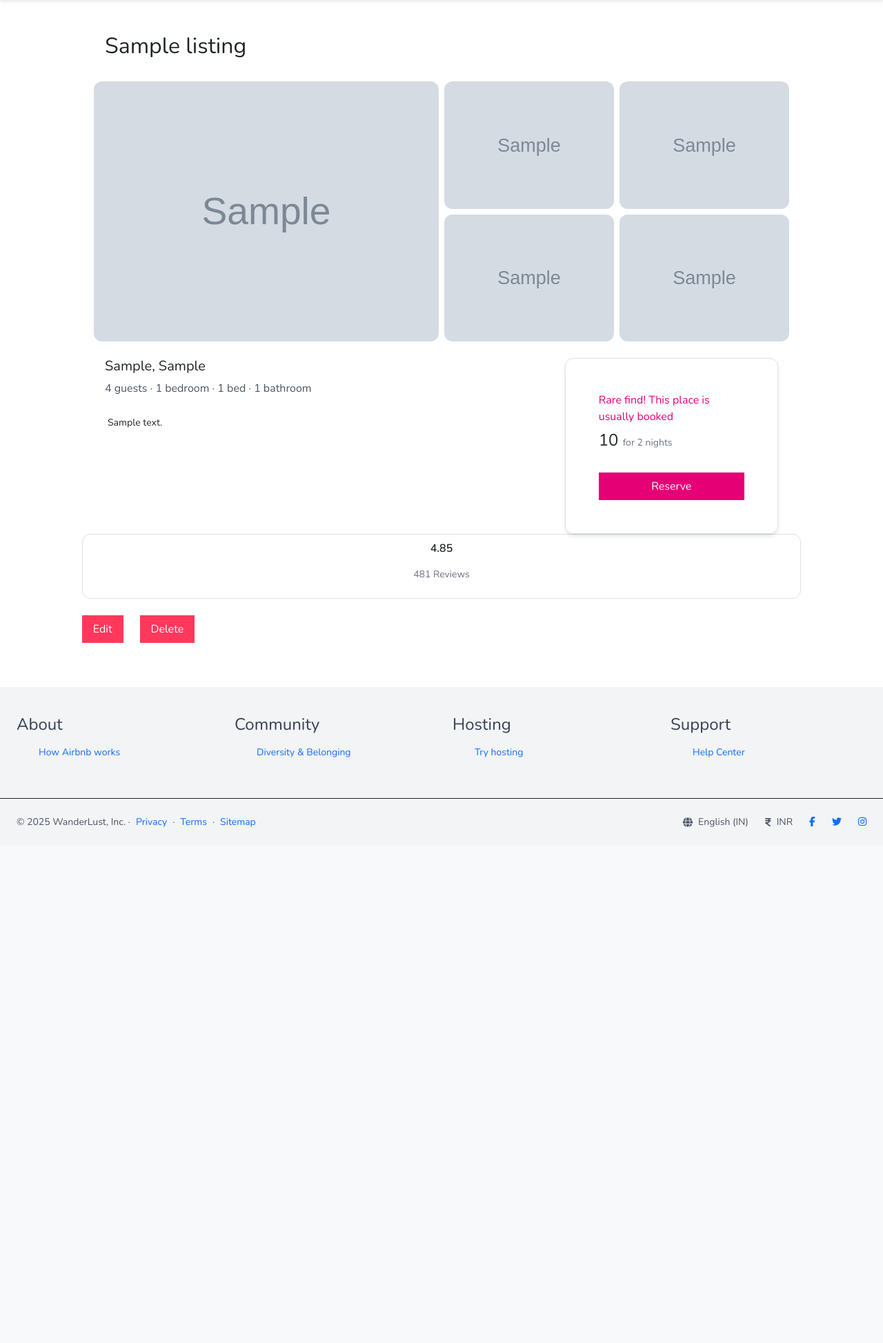
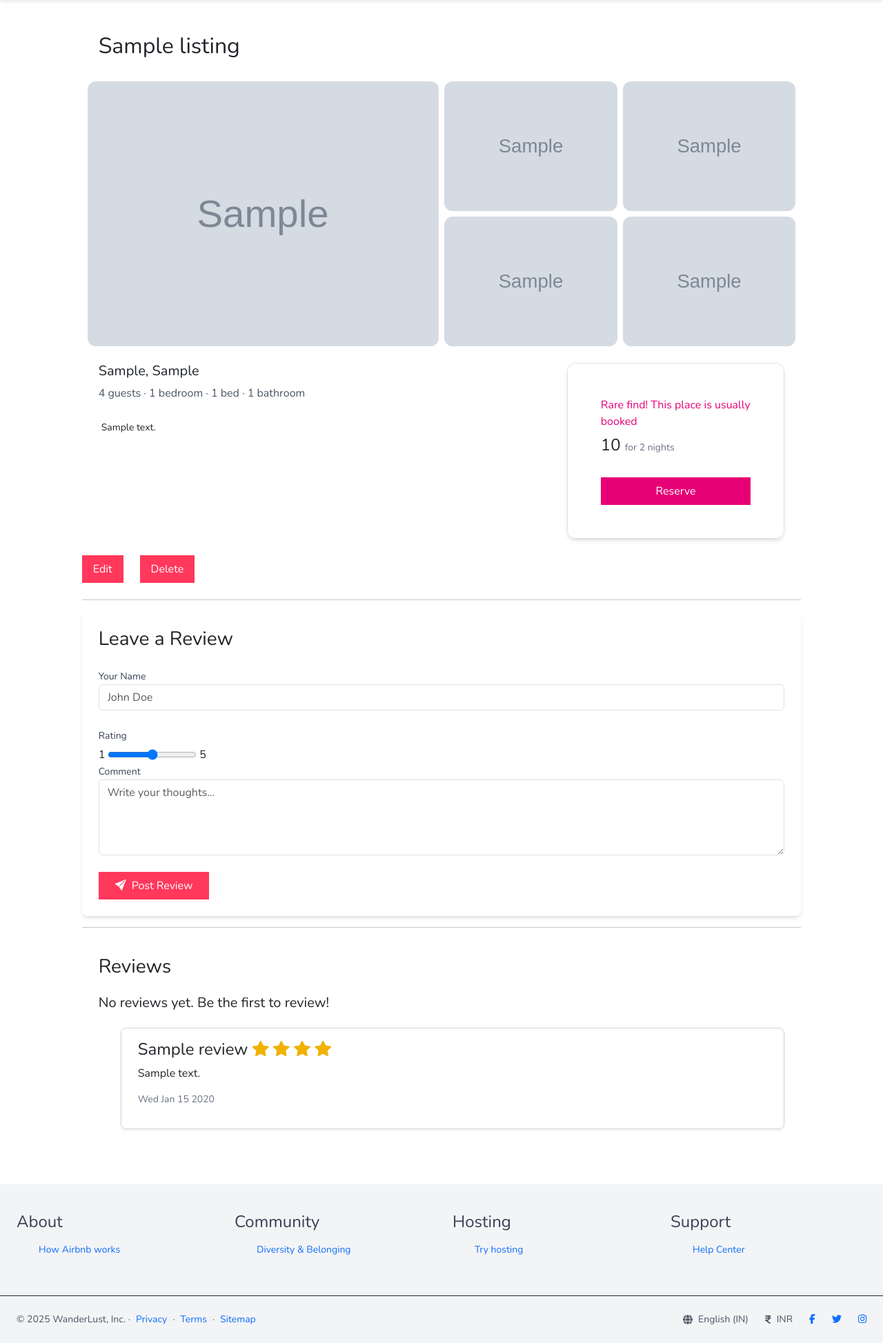
Before and after one commit to Amardeep-K/Air-bnb-Clone, a Node server app: page /600000000000000000000001 in a window 1280 px wide. Shown: the part 80-2027 px from the top of the page at 69% size. Before the commit the page ends 1279 px from the top, so only its background shows below. Run offline with Node 20, Linux system fonts and the light colour scheme; tables that the repository leaves empty hold one stand-in row (values such as "Sample post"); grey boxes marked "Sample" are stand-in pictures; some libraries are stand-ins or nearby versions.

Commit message:
Reviews added

```diff
--- a/server/models/listing.model.js
+++ b/server/models/listing.model.js
@@ -1,4 +1,3 @@
-import { countReset } from "console";
 import mongoose, { set } from "mongoose";
  const listingSchema = new mongoose.Schema({
 title:{
@@ -29,6 +28,11 @@ image:
 country:{
     type: String,
     required: true
-}
+},
+reviews:[{
+    type: mongoose.Schema.Types.ObjectId,
+    ref: "Review"
+
+}],
  });
     export const Listing = mongoose.model("Listing", listingSchema);
--- /dev/null
+++ b/server/public/js/reviews.js
@@ -0,0 +1,17 @@
+const stars = document.querySelectorAll(".bi-star-fill");
+const ratingInput = document.getElementById("reviewRating");
+
+stars.forEach((star) => {
+  star.addEventListener("click", () => {
+    const value = star.getAttribute("data-value");
+    ratingInput.value = value;
+
+    stars.forEach(s => {
+      if (s.getAttribute("data-value") <= value) {
+        s.classList.add("text-yellow-500");
+      } else {
+        s.classList.remove("text-yellow-500");
+      }
+    });
+  });
+});
--- a/server/routes/listing.route.js
+++ b/server/routes/listing.route.js
@@ -1,7 +1,9 @@
 import express from "express";
+import mongoose from "mongoose";
 import { Listing } from "../models/listing.model.js";
 import { wrapAsync } from "../utils/wrapAsync.js";
-import { validationMiddleware } from "../middlewares/validate.js";
+import { validationListingMiddleware ,validationReviewMiddleware } from "../middlewares/validate.js";
+import { Review } from "../models/review.model.js";
 
 export const listingRouter = express.Router();
  listingRouter.get("/", async (req, res) => {
@@ -19,29 +21,35 @@ export const listingRouter = express.Router();
  }));
  // Show details of a specific listing
  listingRouter.get("/:id", async (req, res) => {
-    const {id} = req.params;
-    const listing = await Listing.findById(id);
+
+   const listing = await Listing.findById(req.params.id).populate("reviews").exec();
+
+  if (!listing) {
+    return res.status(404).send("Listing not found");
+  }
+
    res.render("listings/show.ejs", {listing});
 
 
  });
  // Create a route to handle form submission
-  listingRouter.post("/", validationMiddleware, wrapAsync(async (req, res) => {
+   listingRouter.post("/create",validationListingMiddleware, wrapAsync(async (req, res) => {
+      const { listing } = req.body;
+      console.log("Received request");
 
-   const { title, description, price, location, imageUrl, country } = req.body;
-    const newlisting = new Listing({
-        title,
-        description,
-        price,
-        location
-        ,imageUrl,
-        country
-      });
-       newlisting.save();
-    res.redirect("/");
+      // Spread the fields from the nested listing object
+      const newListing = new Listing({ ...listing });
+      console.log("Received request 2");
 
+      // Await saving to DB
+      await newListing.save();
+      console.log("Received request 3");
 
- }));
+      // Redirect back to homepage after successful save
+
+      res.redirect("/");
+   })
+   );
 
     // Render form to edit an existing listing
  listingRouter.get("/:id/edit", async (req, res) => {
@@ -53,7 +61,7 @@ export const listingRouter = express.Router();
  });
 
 // Route to handle the update form submission
- listingRouter.get("/:id", async (req, res) => {
+ listingRouter.put("/:id", async (req, res) => {
     const {id} = req.params;
     await Listing.findByIdAndUpdate(id , {...req.body.listing});
    res.redirect(`/${id}`);
@@ -66,3 +74,18 @@ listingRouter.delete("/:id", async (req, res) => {
     await Listing.findByIdAndDelete(id);
    res.redirect("/");
 });
+
+
+
+// Reviews routes
+listingRouter.post("/:id/reviews", validationReviewMiddleware, wrapAsync(async (req, res) => {
+      const { id } = req.params;
+      const listing = await Listing.findById(id);
+      const newReview = new Review(req.body.review);
+      await newReview.save();
+      listing.reviews.push(newReview);
+     await listing.save();
+      console.log("added successfully");
+
+      res.redirect(`/${id}`);
+}));
--- a/server/validations/listingValidation.js
+++ b/server/validations/listingValidation.js
@@ -9,7 +9,7 @@ const listingValidation = Joi.object({
   country: Joi.string().required(),
   image: Joi.object({
     filename: Joi.string().allow(null, ""),
-    url: Joi.string().uri().allow(null, ""),
+    url: Joi.string().allow(null, ""),
   })
 
   }).required()
--- a/server/views/layouts/boilerplate.ejs
+++ b/server/views/layouts/boilerplate.ejs
@@ -6,6 +6,8 @@
     <title>WanderLust</title>
     <link rel="icon" type="image/x-icon" href="/images/logo.svg">
     <link rel="stylesheet" href="/css/layout.css">
+    <link rel="stylesheet" href="https://cdn.jsdelivr.net/npm/bootstrap-icons@1.11.1/font/bootstrap-icons.css">
+
     <link href="https://fonts.googleapis.com/css2?family=Nunito:wght@400;600;700&display=swap" rel="stylesheet">
   <link href="https://fonts.googleapis.com/css2?family=Poppins:wght@300;400;500;600;700&display=swap" rel="stylesheet">
 <link href="https://cdn.jsdelivr.net/npm/bootstrap@5.3.2/dist/css/bootstrap.min.css" rel="stylesheet">
--- a/server/views/listings/edit.ejs
+++ b/server/views/listings/edit.ejs
@@ -15,7 +15,7 @@
       Invalid Input
     </div>
       <label for="image">Image URL</label>
-      <input type="text" id="image" name="listing[image]" value="<%= listing.image.url %>" placeholder="https://example.com/image.jpg" required>
+      <input type="text" id="image" name="listing[image][url]" value="<%= listing.image.url %>" placeholder="https://example.com/image.jpg" required>
       <div class="invalid-feedback">
       Invalid Input
     </div>
--- a/server/views/listings/show.ejs
+++ b/server/views/listings/show.ejs
@@ -2,12 +2,12 @@
 
 
   <!-- Title -->
-  <div class="max-w-5xl mx-auto px-4 py-6">
+  <div class="max-w-full mx-auto px-4 py-6">
     <h2 class="text-2xl font-semibold"><%= listing.title %></h2>
   </div>
 
   <!-- Gallery -->
-  <div class="max-w-5xl mx-auto px-2 mb-6">
+  <div class="max-w-full mx-auto px-2 mb-6">
     <div class="grid grid-cols-1 md:grid-cols-2 gap-2">
       <!-- Big image -->
       <div>
@@ -30,7 +30,7 @@
   </div>
 
   <!-- Info Row -->
-  <div class="max-w-5xl mx-auto px-4 grid grid-cols-1 md:grid-cols-3 gap-6">
+  <div class="max-w-10xl mx-auto px-4 grid grid-cols-1 md:grid-cols-3 gap-6">
 
     <!-- Left content -->
     <div class="md:col-span-2">
@@ -56,15 +56,9 @@
       </div>
     </div>
   </div>
-  <!-- Reviews and actions -->
-   <div class="rows">
-   <div class="border rounded-xl px-4 py-2 text-center cols-6">
-          <p class="font-semibold">4.85</p>
-          <p class="text-sm text-gray-500">481 Reviews</p>
-        </div>
-    </div>
-
-<div class=" flex gap-4 my-4">
+<!--
+  Listing Editing Button -->
+  <div class=" flex gap-4 my-4">
     <form action="/<%= listing._id %>/edit" method="GET">
         <button  class="bg-[#ff385c]  px-3 py-2 text-white" type="submit">Edit </button>
     </form>
@@ -72,3 +66,83 @@
         <button class="bg-[#ff385c] rounded-lg px-3 py-2 text-white" type="submit">Delete</button>
     </form>
 </div>
+  <!-- Reviews and actions -->
+   <hr>
+  <div class="reviews-form max-w-full mx-auto p-6 bg-white shadow-md rounded-lg">
+  <h3 class="text-2xl font-semibold mb-4">Leave a Review</h3>
+
+  <form class="grid grid-cols-1 gap-4 needs-validation" action="/<%=listing._id%>/reviews" method="POST"
+     novalidate>
+
+    <!-- Name -->
+    <div>
+      <label for="reviewTitle" class="block text-sm font-medium text-gray-700">Your Name</label>
+      <input type="text" id="reviewTitle" class="form-control" name="review[name]" placeholder="John Doe"
+        class="mt-1 block w-full border border-gray-300 rounded-md shadow-sm p-2 focus:ring-blue-500 focus:border-blue-500"
+        required>
+      <p class="text-sm text-red-500 mt-1 hidden">Please enter your name.</p>
+    </div>
+
+    <!-- Rating -->
+    <div>
+      <label class="block text-sm font-medium text-gray-700">Rating</label>
+      <div class="flex gap-1 mt-1">
+        <!-- Use Bootstrap Icons for stars -->
+       1
+      <input type="range" name="review[rating]" min=1 max=5 id="reviewRating" required>
+      5
+    </div>
+
+    <!-- Comment -->
+    <div>
+      <label for="reviewComment" class="block text-sm font-medium text-gray-700">Comment</label>
+      <textarea id="reviewComment" name="review[comment]" class="form-control" rows="4" minlength=10
+        class="mt-1 block w-full border border-gray-300 rounded-md shadow-sm p-2 focus:ring-blue-500 focus:border-blue-500"
+        placeholder="Write your thoughts..." required></textarea>
+      <p class="text-sm text-red-500 mt-1 hidden">Please enter a comment.</p>
+    </div>
+
+    <!-- Submit Button -->
+    <div>
+      <button type="submit"
+        class="inline-flex mt-4 items-center gap-2 bg-[#ff385c] text-white px-4 py-2 rounded-md hover:bg-blue-700 transition">
+        <i class="bi bi-send-fill"></i> Post Review
+      </button>
+    </div>
+
+  </form>
+</div>
+</div>
+ <hr>
+  <div class="reviews-form max-w-full mx-auto p-6 bg-white rounded-lg">
+  <h3 class="text-2xl font-semibold mb-4">Reviews</h3>
+    <% if (!listing.reviews.name){ %>
+    <h5 class="text-gray-600">No reviews yet. Be the first to review!</h5>
+    <% } %>
+  <ul>
+  <% listing.reviews.forEach(review => { %>
+    <li>
+      <div class="card-body mt-4 border-1 border-gray-300 px-6! py-4! rounded-lg shadow-sm">
+     <h4 class="items-center">
+  <%= review.name %>
+  <% for (let i = 0; i < review.rating; i++) { %>
+    <i class="bi bi-star-fill text-yellow-500"></i>
+  <% } %>
+</h4>
+        <p class="card-text"><%= review.comment %></p>
+
+      <p class="text-sm text-gray-500"><%= review.createdAt.toDateString() %> </p>
+
+
+      </div>
+    </li>
+  <% }) %>
+</ul>
+
+
+  </div>
+
+
+
+
+<script src="/js/reviews.js"></script>
```
Also changed, not shown: server/initDb/reviews.js (added, +22 -0 lines), server/middlewares/validate.js (+12 -2 lines), server/models/review.model.js (added, +27 -0 lines), server/validations/reviewValidation.js (added, +9 -0 lines), server/views/listings/create.ejs (+11 -11 lines), server/views/reviews/addReviews.ejs (added).
